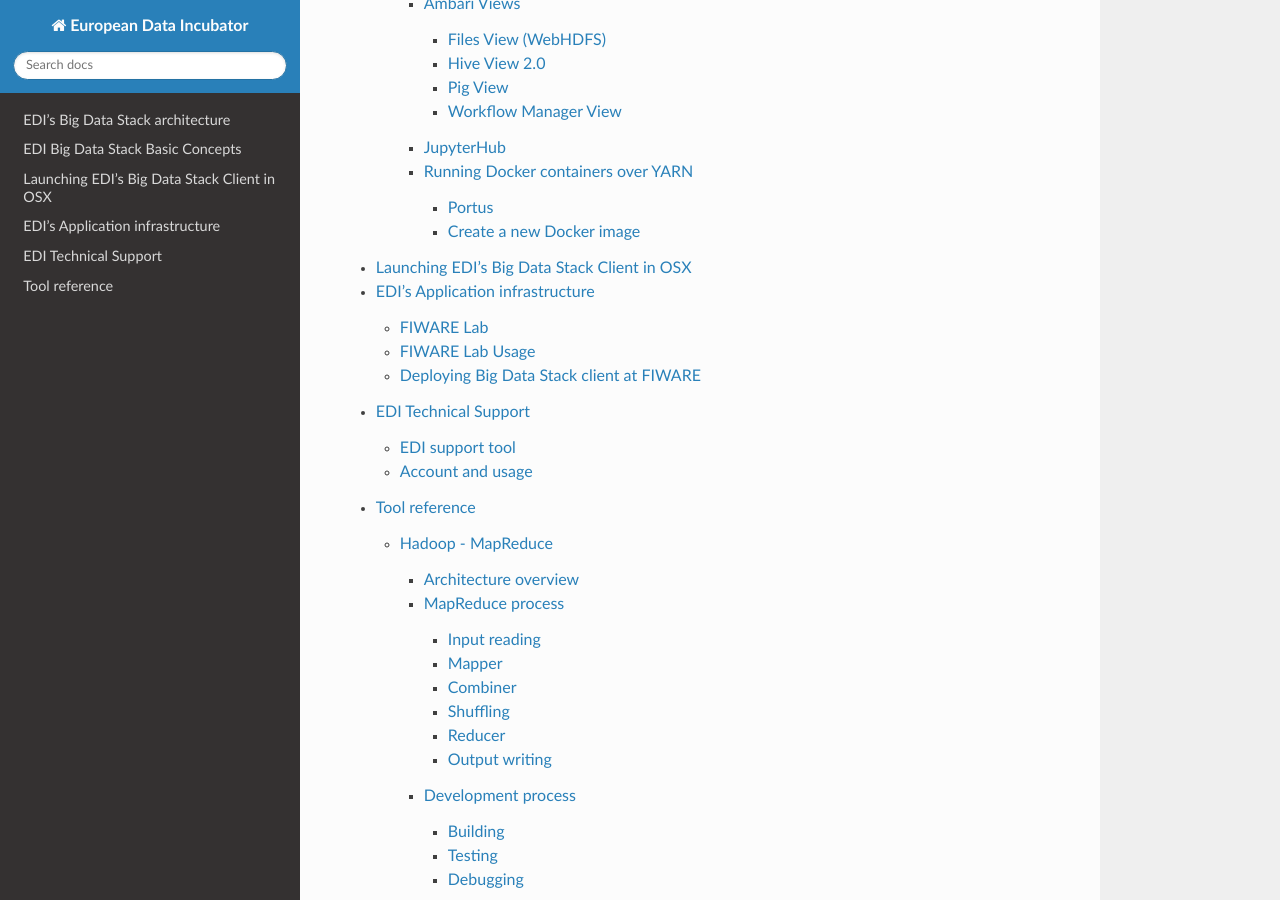
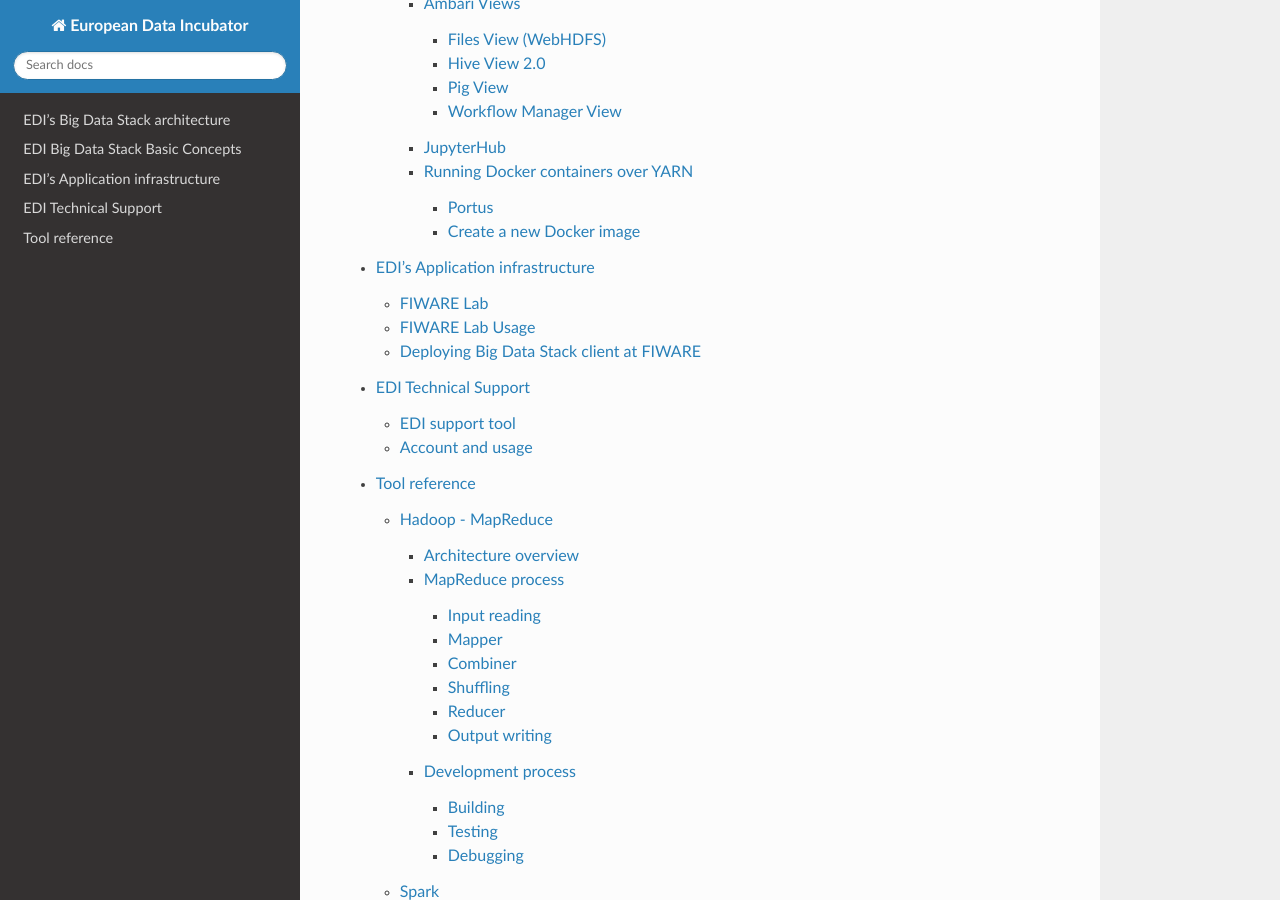
Before and after one commit to edincubator/edi-doc, a Sphinx documentation site: the page built from doc/source/index.rst, in a window 1280 px wide and 900 px high, scrolled down 2788 px. Built offline with Sphinx 7.4.7 and the Read the Docs theme 2.0.0, drawn with Linux system fonts in a browser that asks for light colours; some of the changed lines change nothing that is shown.

Commit message:
Removed OSX instructions

```diff
--- a/doc/source/big-data-stack/instructions-for-osx.rst
+++ /dev/null
@@ -1,29 +0,0 @@
-.. _stack-client-osx:
-
-Launching EDI's Big Data Stack Client in OSX
-============================================
-
-.. note::
-
-  If you are not intended to use the web apps (Zeppelin, NiFi and Ambari Views)
-  provided by the Big Data Stack, you can follow the :ref:`basicconcepts`.
-
-
-Docker for OSX have a limitation when launching desktop applications that avoids
-working with the VPN connection. If you want to access to web apps provided by
-EDI's Big Data Stack, you must follow this workaround:
-
-1. Install TunnelBlick VPN client: https://tunnelblick.net/
-2. Modify your `edi.ovpn` file and add the following line to the top of the file:
-
-.. code-block:: vim
-
-  dhcp-option DNS 192.168.1.11
-
-
-
-3. Open TunnelBlick and drag and drop your ovpn file. Connect to the vpn and in a browser open https://manager.edincubator.eu:8443.
-
-This way, your host computer is connected to the VPN. If you use this workaround,
-you must launch the CLI stack-client with `--net=host` option instead
-`--net=container:vpn` option and the vpn-client container must be stopped.
--- a/doc/source/index.rst
+++ b/doc/source/index.rst
@@ -51,7 +51,6 @@
 
    big-data-stack/architecture
    big-data-stack/basic-concepts
-   big-data-stack/instructions-for-osx
    application-infrastructure/index
    technical-support/index
    reference/index
```
